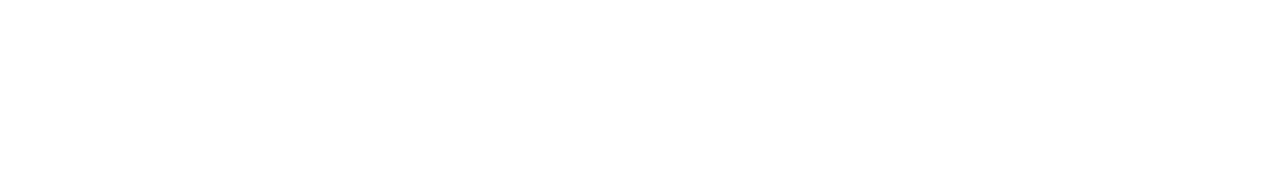
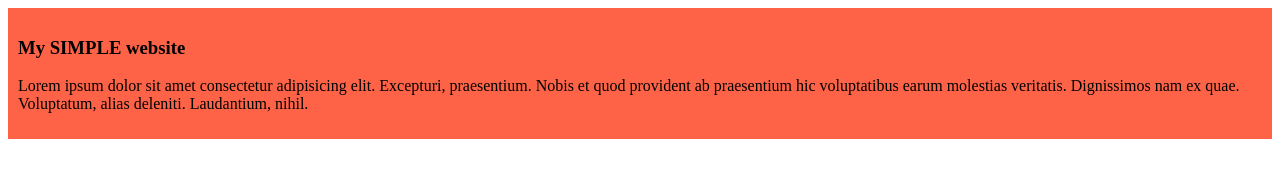
Before and after one commit to Imran775-CT/my-simple-website, a plain HTML site: page index.html in a window 1280 px wide. Drawn offline with Linux system fonts and the light colour scheme.

Commit message:
added the first blog

```diff
--- a/index.html
+++ b/index.html
@@ -4,8 +4,16 @@
     <meta charset="UTF-8">
     <meta name="viewport" content="width=device-width, initial-scale=1.0">
     <title>MY SIMPLE WEBSITE </title>
+    <link rel="stylesheet" href="styles/blog.css">
 </head>
 <body>
+    <div>
+        <h3>My SIMPLE website </h3>
+        <p>Lorem ipsum dolor sit amet consectetur adipisicing elit. Excepturi,
+            praesentium. Nobis et quod provident ab praesentium hic voluptatibus
+            earum molestias veritatis. Dignissimos nam ex quae. Voluptatum, alias
+             deleniti. Laudantium, nihil.</p>
+    </div>
 
 </body>
 </html>
--- /dev/null
+++ b/styles/blog.css
@@ -0,0 +1,4 @@
+div{
+    background-color:  tomato ;
+    padding: 10px;
+}
```
